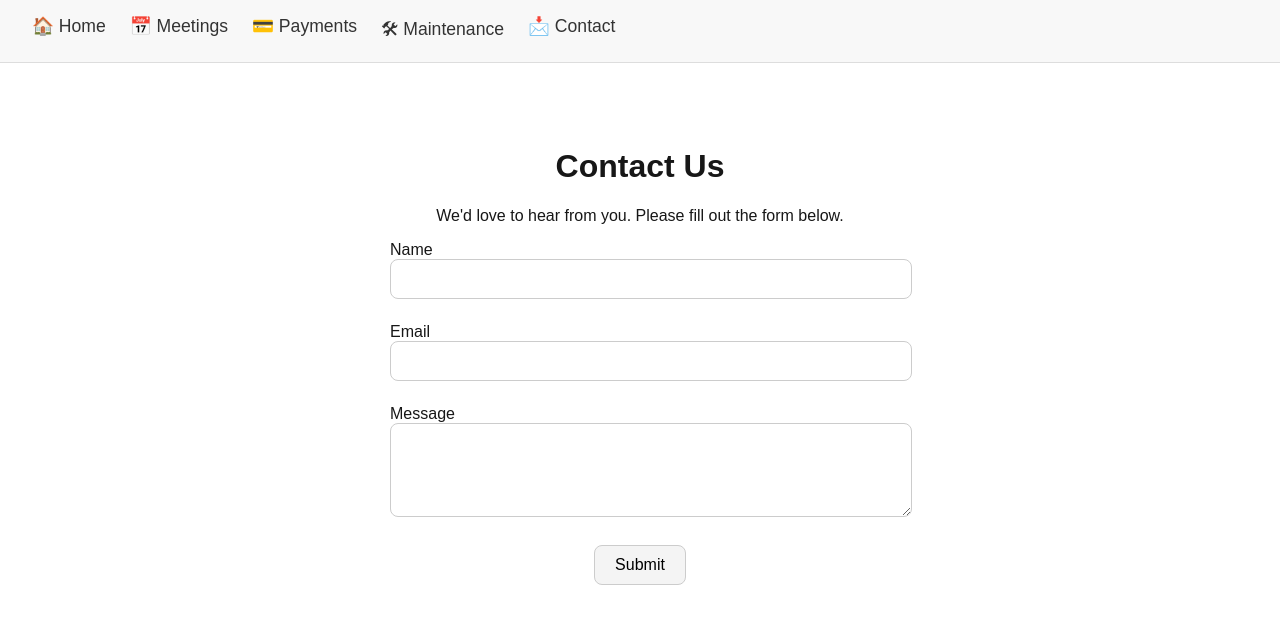
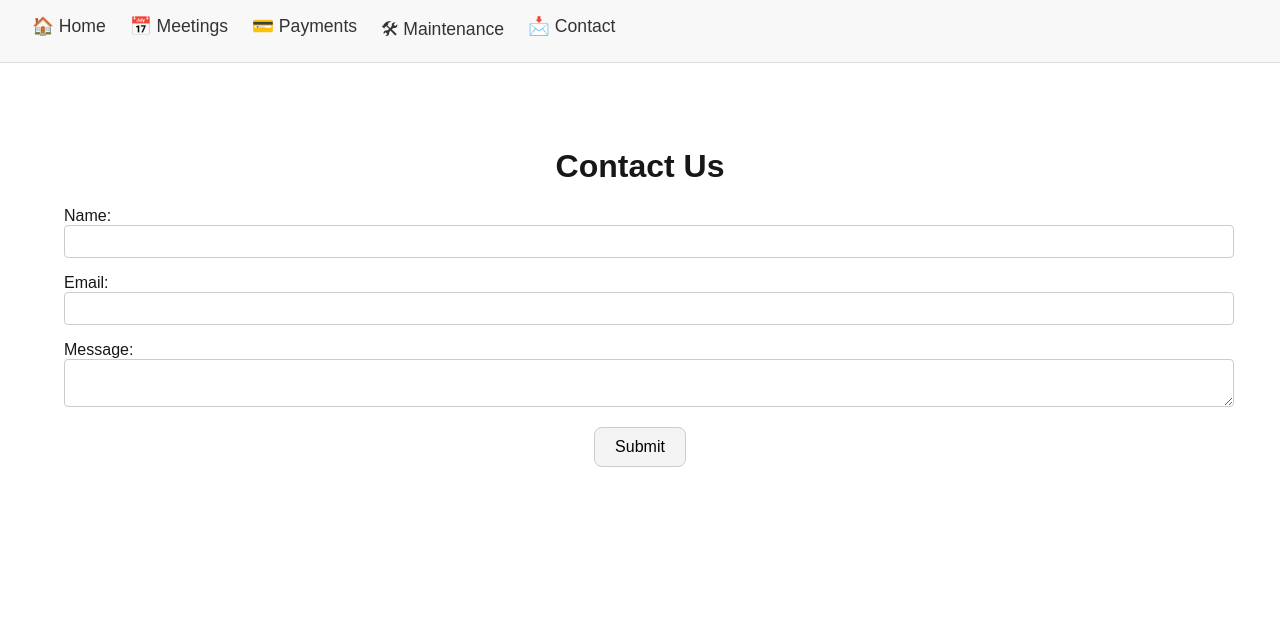
Before and after one commit to ShreyaMahesh120906/stratamanagement, a Next.js app: page /contact in a window 1280 px wide. Shown: the top 624 px of the page. Built offline with nearby package versions, Linux system fonts and the light colour scheme.

Commit message:
Update page.tsx

```diff
--- a/app/contact/page.tsx
+++ b/app/contact/page.tsx
@@ -1,4 +1,4 @@
-import React, { useState } from "react";
+import React, { useState } from "react"; // Ensure React and useState are imported
 
 export default function Contact() {
   const [formData, setFormData] = useState({
@@ -7,79 +7,69 @@ export default function Contact() {
     message: "",
   });
 
-  const handleChange = (e: React.ChangeEvent<HTMLInputElement | HTMLTextAreaElement>) => {
+  const handleSubmit = (e: React.FormEvent) => {
+    e.preventDefault();
+    // Handle form submission logic here
+    alert("Form submitted!");
+  };
+
+  const handleChange = (e: React.ChangeEvent<HTMLInputElement>) => {
     setFormData({
       ...formData,
       [e.target.name]: e.target.value,
     });
   };
 
-  const handleSubmit = (e: React.FormEvent) => {
-    e.preventDefault();
-    alert("Form submitted!");
-  };
-
   return (
     <main style={{ padding: "2rem", textAlign: "center" }}>
       <h1>Contact Us</h1>
-      <p>We'd love to hear from you. Please fill out the form below.</p>
-
-      <form onSubmit={handleSubmit} style={{ marginTop: "2rem", maxWidth: "500px", margin: "auto" }}>
-        <div style={inputGroupStyle}>
-          <label htmlFor="name">Name</label>
+      <form onSubmit={handleSubmit}>
+        <div style={inputWrapperStyle}>
+          <label>Name:</label>
           <input
             type="text"
-            id="name"
             name="name"
             value={formData.name}
             onChange={handleChange}
-            required
             style={inputStyle}
           />
         </div>
-
-        <div style={inputGroupStyle}>
-          <label htmlFor="email">Email</label>
+        <div style={inputWrapperStyle}>
+          <label>Email:</label>
           <input
             type="email"
-            id="email"
             name="email"
             value={formData.email}
             onChange={handleChange}
-            required
             style={inputStyle}
           />
         </div>
-
-        <div style={inputGroupStyle}>
-          <label htmlFor="message">Message</label>
+        <div style={inputWrapperStyle}>
+          <label>Message:</label>
           <textarea
-            id="message"
             name="message"
             value={formData.message}
             onChange={handleChange}
-            required
-            rows={4}
             style={inputStyle}
           />
         </div>
-
-        <button type="submit" style={buttonStyle}>Submit</button>
+        <button type="submit" style={buttonStyle}>
+          Submit
+        </button>
       </form>
     </main>
   );
 }
 
-const inputGroupStyle = {
-  marginBottom: "1.5rem",
+const inputWrapperStyle = {
+  marginBottom: "1rem",
   textAlign: "left",
 };
 
 const inputStyle = {
   width: "100%",
-  padding: "10px",
-  fontSize: "16px",
-  borderRadius: "8px",
+  padding: "0.5rem",
+  borderRadius: "4px",
   border: "1px solid #ccc",
 };
 
```
